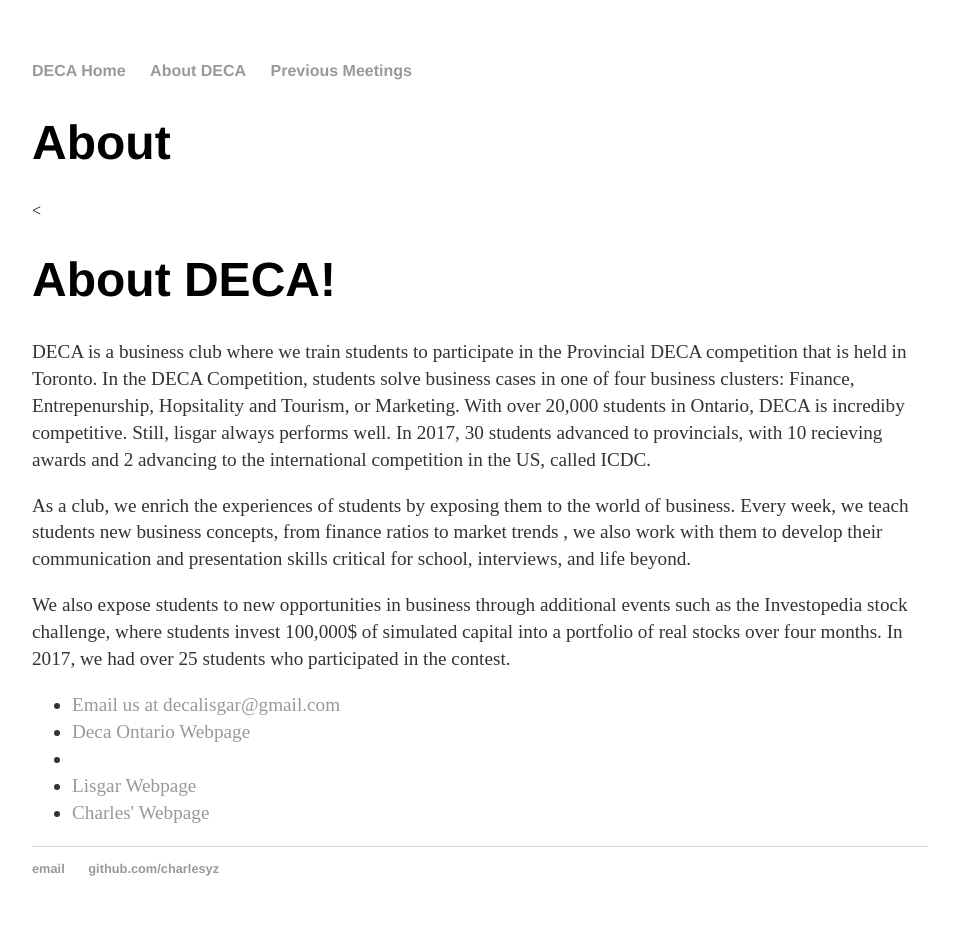
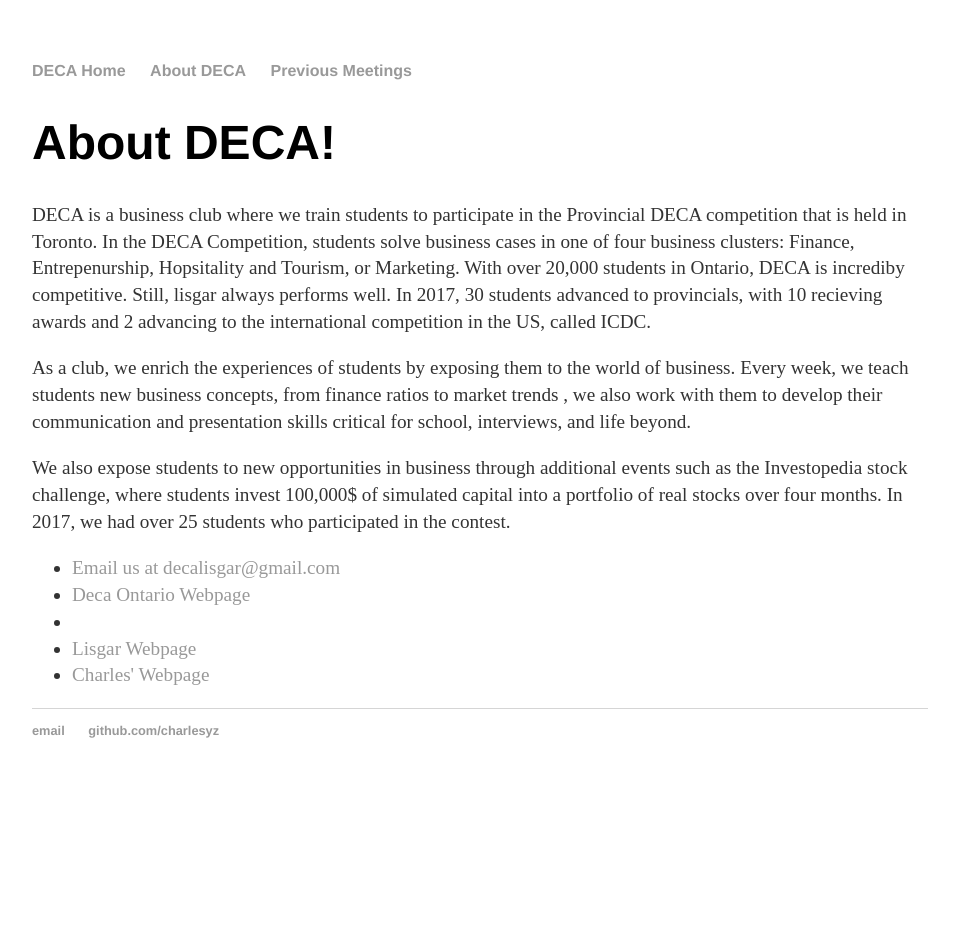
Before and after one commit to charlesyz/DECA, a Jekyll site: the page built from about/index.html, in a window 1280 px wide. Shown: the whole page, without its empty margins (160-1119 px from the left). Built offline with Jekyll 4.4.1, drawn with Linux system fonts in a browser that asks for light colours; after the commit the page ends 900 px from its top, so only the background shows below that.

Commit message:
Fixing more links + formatting

```diff
--- a/about/index.html
+++ b/about/index.html
@@ -4,8 +4,7 @@
 ---
 
 		<div class="about">
-			<h1>About</h1>
-            <<h1>About DECA!</h1>
+            <h1>About DECA!</h1>
             <p>DECA is a business club where we train students to participate in the Provincial DECA competition that is held in Toronto. In the DECA Competition, students solve business cases in one of four business clusters: Finance, Entrepenurship, Hopsitality and Tourism, or Marketing. With over 20,000 students in Ontario, DECA is incrediby competitive. Still, lisgar always performs well. In 2017, 30 students advanced to provincials, with 10 recieving awards and 2 advancing to the international competition in the US, called ICDC.</p>
 
             <p>As a club, we enrich the experiences of students by exposing them to the world of business. Every week, we teach students new business concepts, from finance ratios to market trends , we also work with them to develop their communication and presentation skills critical for school, interviews, and life beyond.</p>
--- a/blog/index.html
+++ b/blog/index.html
@@ -6,7 +6,7 @@
 <ul class="posts">
 
   {% for post in site.posts %}
-    <li><span>{{ post.date | date_to_string }}</span> &raquo; <a href="{{ post.url }}" title="{{ post.title }}">{{ post.title }}</a></li>
+    <li><span>{{ post.date | date_to_string }}</span> &raquo; <a href="/deca{{ post.url }}" title="{{ post.title }}">{{ post.title }}</a></li>
   {% endfor %}
 
 </ul>
```
Also changed, not shown: _posts/2017-09-28-First-Meeting!.md (+1 -1 lines), _posts/2017-10-13-pigeon-hole.md (+1 -1 lines), _posts/2017-10-20-number-theory.md (+1 -1 lines).
